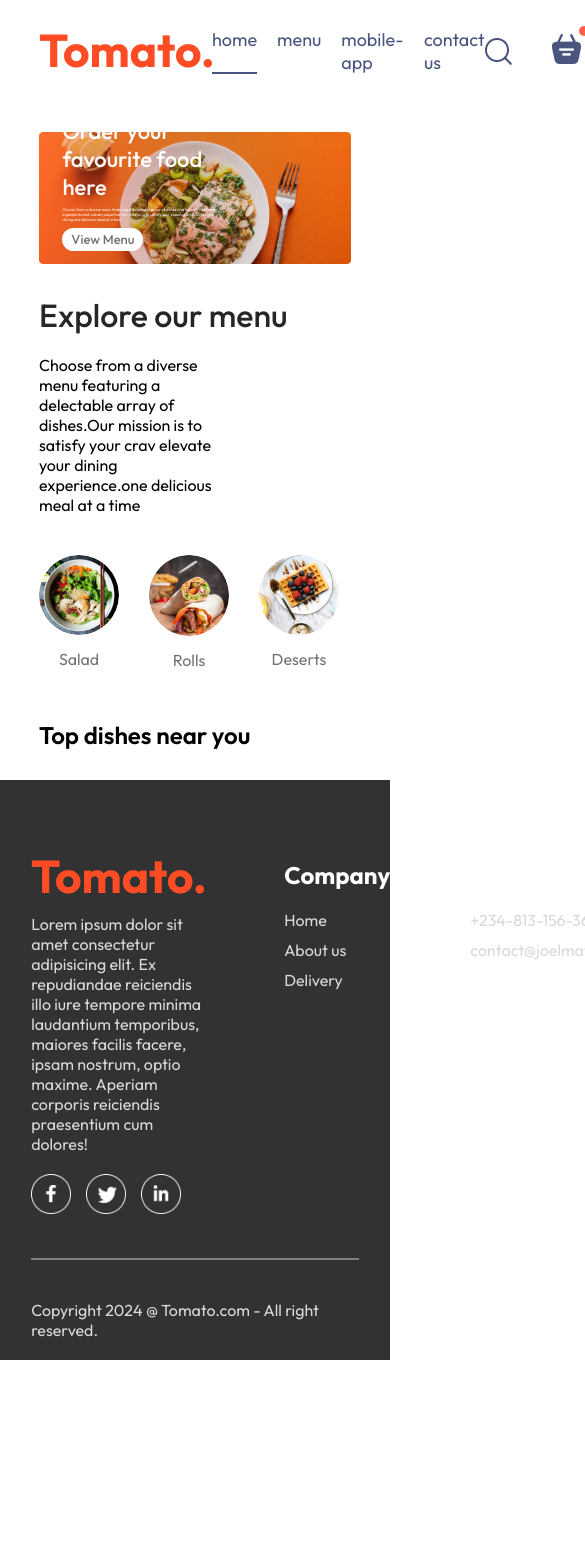
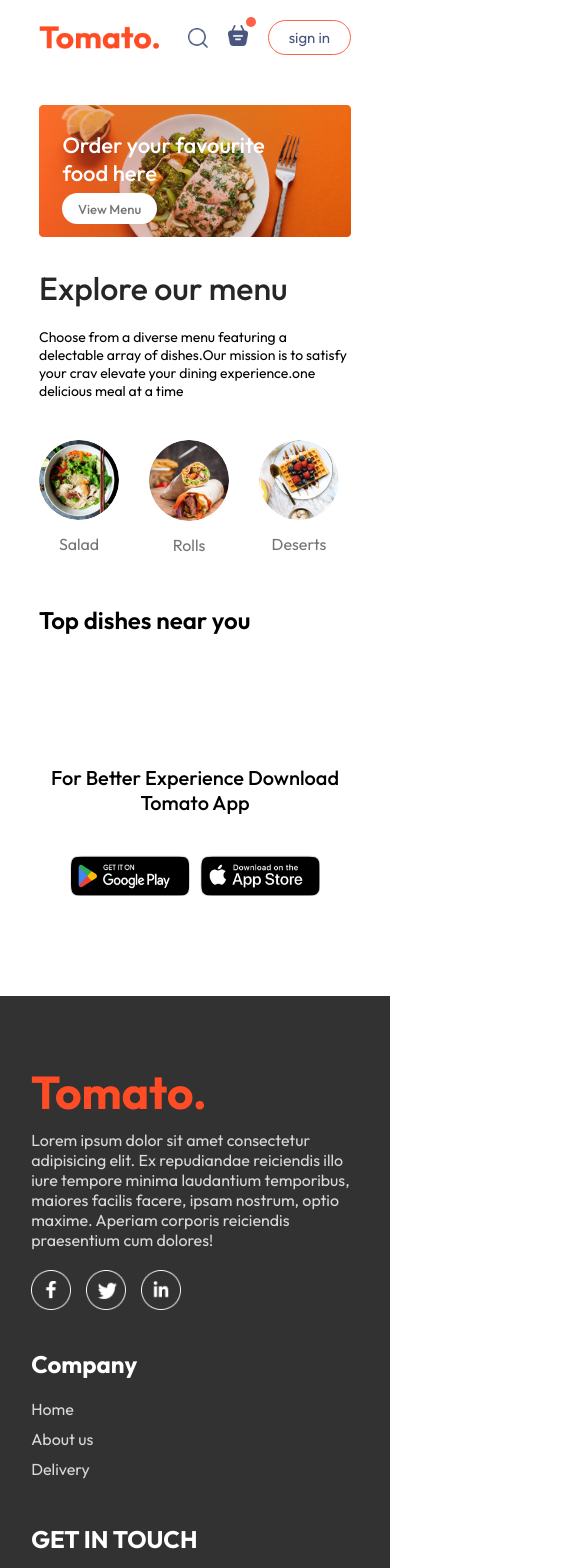
Before and after one commit to Matthew-Joel/tomato-food-delivery, a React (Vite) app: page / in a window 390 px wide. Shown: the top 1568 px of the page, 585 px wide, since content can reach past the window. Before the commit the page ends 1360 px from the top, so only its background shows below. Built offline with nearby package versions, Linux system fonts and the light colour scheme.

Commit message:
landing-page

```diff
--- /dev/null
+++ b/src/components/AppDownload/AppDownload.css
@@ -0,0 +1,22 @@
+.app-download{
+    margin: auto auto;
+    margin-top: 100px;
+    font-size: max(3vw,20px);
+    text-align: center;
+    font-weight: 500;
+}
+.app-download-platforms{
+    display: flex;
+    justify-content: center;
+    gap: max(2vw,10px);
+    margin-top: 40px;
+}
+.app-download-platforms img{
+    width: max(30vw,120px);
+    max-width: 180px;
+    transition: 0.5s;
+    cursor: pointer;
+}
+.app-download-platforms img:hover{
+    transform: scale(1.05);
+}
--- /dev/null
+++ b/src/components/AppDownload/AppDownload.jsx
@@ -0,0 +1,17 @@
+import { assets } from "../../assets/assets"
+import "./AppDownload.css"
+
+const AppDownload = () => {
+  return (
+    <div className="app-download" id="app-download">
+        <p>For Better Experience Download <br/> Tomato App</p>
+        <div className="app-download-platforms">
+            <img src={assets.play_store} alt="" />
+            <img src={assets.app_store} alt="" />
+        </div>
+
+    </div>
+  )
+}
+
+export default AppDownload
--- a/src/components/ExploreMenu/ExploreMenu.css
+++ b/src/components/ExploreMenu/ExploreMenu.css
@@ -53,3 +53,10 @@
     border: 4px solid tomato;
     padding: 2px;
 }
+@media (max-width:1050px) {
+    .explore-menu-text{
+        max-width: 100%;
+        font-size: 14px;
+    }
+
+}
--- a/src/components/FoodDisplay/FoodDisplay.jsx
+++ b/src/components/FoodDisplay/FoodDisplay.jsx
@@ -12,7 +12,8 @@ const FoodDisplay = ({category}) => {
         <div className="food-display-list">
             {food_list.map((item,index)=>{
               if(category==="All" || category===item.category) {
-                return <FoodItem key={index} id={item._id} name={item.name} description={item.description} price={item.price} image={item.image}/>
+                return <FoodItem key={index}
+                id={item._id} name={item.name} description={item.description} price={item.price} image={item.image}/>
 
               }
             })}
--- a/src/components/Footer/Footer.css
+++ b/src/components/Footer/Footer.css
@@ -7,6 +7,7 @@
     gap:20px;
     padding: 20px 8vw;
     padding-top: 80px;
+    margin-top: 100px;
 }
 .footer-content{
     width: 100%;
@@ -41,3 +42,13 @@
     background-color: gray;
     border: none;
 }
+@media (max-width:750px) {
+    .footer-content{
+        display: flex;
+        flex-direction: column;
+        gap: 35px;
+    }
+    .footer-copyright{
+        text-align: center;
+    }
+}
--- a/src/components/Header/Header.css
+++ b/src/components/Header/Header.css
@@ -41,3 +41,20 @@
 
 
 }
+@media (max-width:1050px) {
+
+    .header-contents{
+        max-width: 45%;
+    }
+}
+@media (max-width:750px) {
+    .header-contents{
+        max-width: 65%;
+    }
+    .header-contents p{
+        display: none;
+    }
+    .header-contents button{
+        padding: 2vw 4vw;
+    }
+}
--- a/src/components/Navbar/Navbar.css
+++ b/src/components/Navbar/Navbar.css
@@ -60,3 +60,45 @@ cursor: pointer;
     top: -8px;
     right: -8px;
 }
+@media (max-width:1050px) {
+    .navbar .logo{
+        width:140px ;
+    }
+    .navbar-menu{
+        gap: 20px;
+        font-size: 17px;
+    }
+    .navbar-right{
+        gap:30px;
+    }
+    .navbar-right img{
+        width:22px;
+    }
+    .navbar-right button{
+        padding: 8px 25px;
+    }
+}
+@media (max-width:900px) {
+    .navbar .logo{
+        width:120px ;
+    }
+    .navbar-menu{
+        gap: 15px;
+        font-size: 16px;
+    }
+    .navbar-right{
+        gap:20px;
+    }
+    .navbar-right img{
+        width:20px;
+    }
+    .navbar-right button{
+        padding: 7px 20px;
+        font-size: 15px;
+    }
+}
+@media (max-width:750px) {
+    .navbar-menu{
+        display: none;
+    }
+}
--- a/src/components/Navbar/Navbar.jsx
+++ b/src/components/Navbar/Navbar.jsx
@@ -1,6 +1,8 @@
 import { useState } from "react"
 import { assets } from "../../assets/assets"
 import "./Navbar.css"
+import {Link} from 'react-router-dom'
+
 const Navbar = () => {
     const [menu,setMenu] = useState("home")
 
@@ -8,10 +10,10 @@ const Navbar = () => {
     <div className="navbar">
         <img src={assets.logo} alt="logo" className="logo" />
         <ul className="navbar-menu">
-        <li onClick={() =>setMenu("home")} className={menu==="home"?"active":""}>home</li>
-        <li onClick={() =>setMenu("menu")} className={menu==="menu"?"active":""}>menu</li>
-        <li onClick={() =>setMenu("mobile-app")} className={menu==="mobile-app"?"active":""}>mobile-app</li>
-        <li onClick={() =>setMenu("contact-us")} className={menu==="contact-us"?"active":""}>contact us</li>
+        <Link to="/" onClick={() =>setMenu("home")} className={menu==="home"?"active":""}>home</Link>
+        <a href="#explore-menu" onClick={() =>setMenu("menu")} className={menu==="menu"?"active":""}>menu</a>
+        <a href="#app-download" onClick={() =>setMenu("mobile-app")} className={menu==="mobile-app"?"active":""}>mobile-app</a>
+        <a href="#footer" onClick={() =>setMenu("contact-us")} className={menu==="contact-us"?"active":""}>contact us</a>
         </ul>
         <div className="navbar-right">
             <img src={assets.search_icon} alt="search_icon" />
--- a/src/index.css
+++ b/src/index.css
@@ -5,6 +5,7 @@
   margin:0;
   box-sizing:border-box;
   font-family: outfit;
+  scroll-behavior: smooth;
 }
 
 body{
--- a/src/pages/Home/Home.jsx
+++ b/src/pages/Home/Home.jsx
@@ -3,6 +3,7 @@ import ExploreMenu from "../../components/ExploreMenu/ExploreMenu"
 import { Header } from "../../components/Header/Header"
 import "./Home.css"
 import FoodDisplay from "../../components/FoodDisplay/FoodDisplay"
+import AppDownload from "../../components/AppDownload/AppDownload"
 
 const Home = () => {
 
@@ -12,6 +13,7 @@ const Home = () => {
         <Header/>
         <ExploreMenu category={category} setCategory={setCategory}/>
         <FoodDisplay category={category}/>
+        <AppDownload/>
     </div>
   )
 }
```
